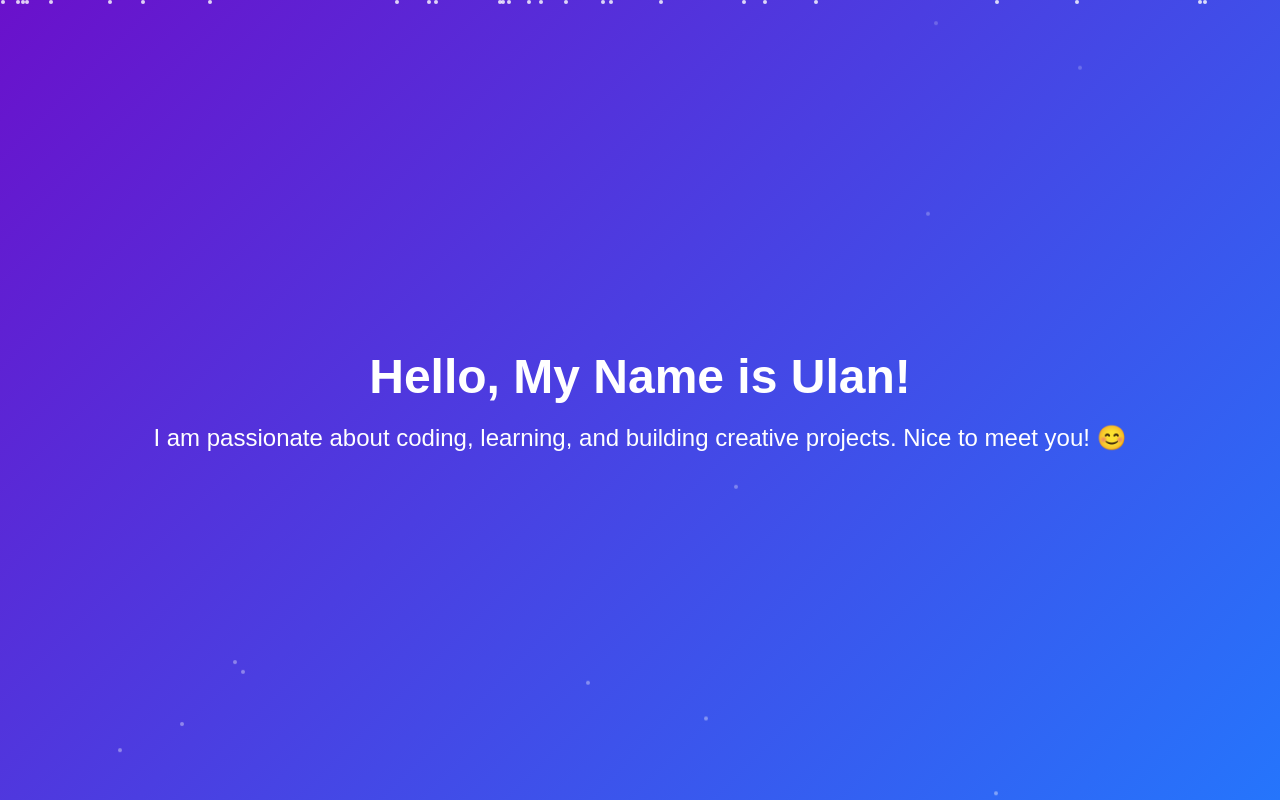
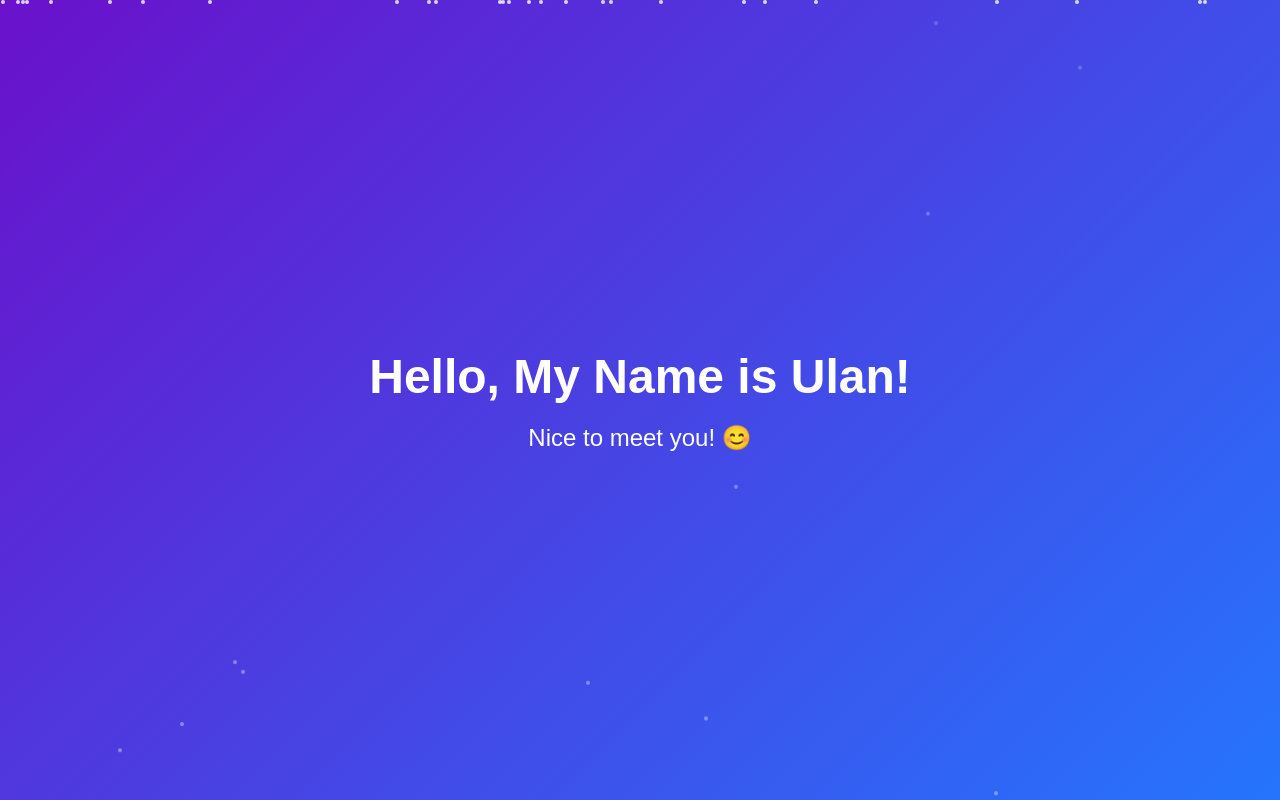
Before and after one commit to Ulan-Aalam/TechState, a plain HTML site: page index.html in a window 1280 px wide. Drawn offline with Linux system fonts and the light colour scheme.

Commit message:
I changed my code

```diff
--- a/index.html
+++ b/index.html
@@ -116,7 +116,7 @@
 </div>
 <div class="about-container">
     <h1>Hello, My Name is Ulan!</h1>
-    <p>I am passionate about coding, learning, and building creative projects. Nice to meet you! 😊</p>
+    <p>Nice to meet you! 😊</p>
 </div>
 </body>
 </html>
```
